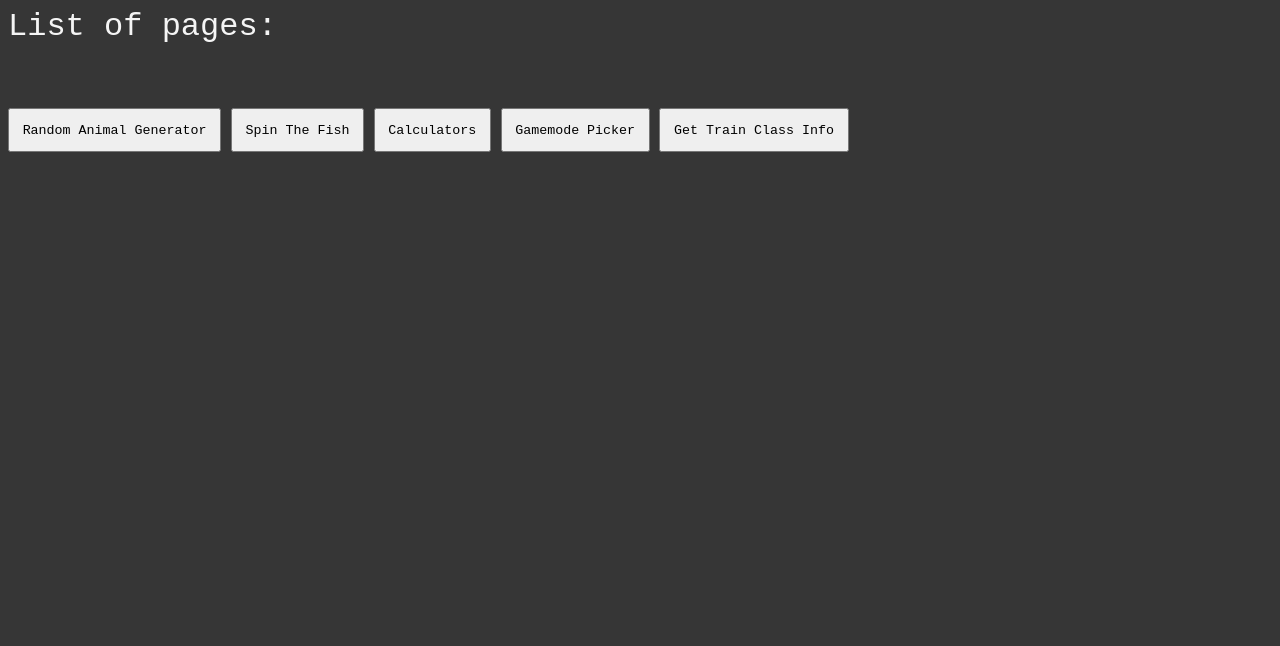
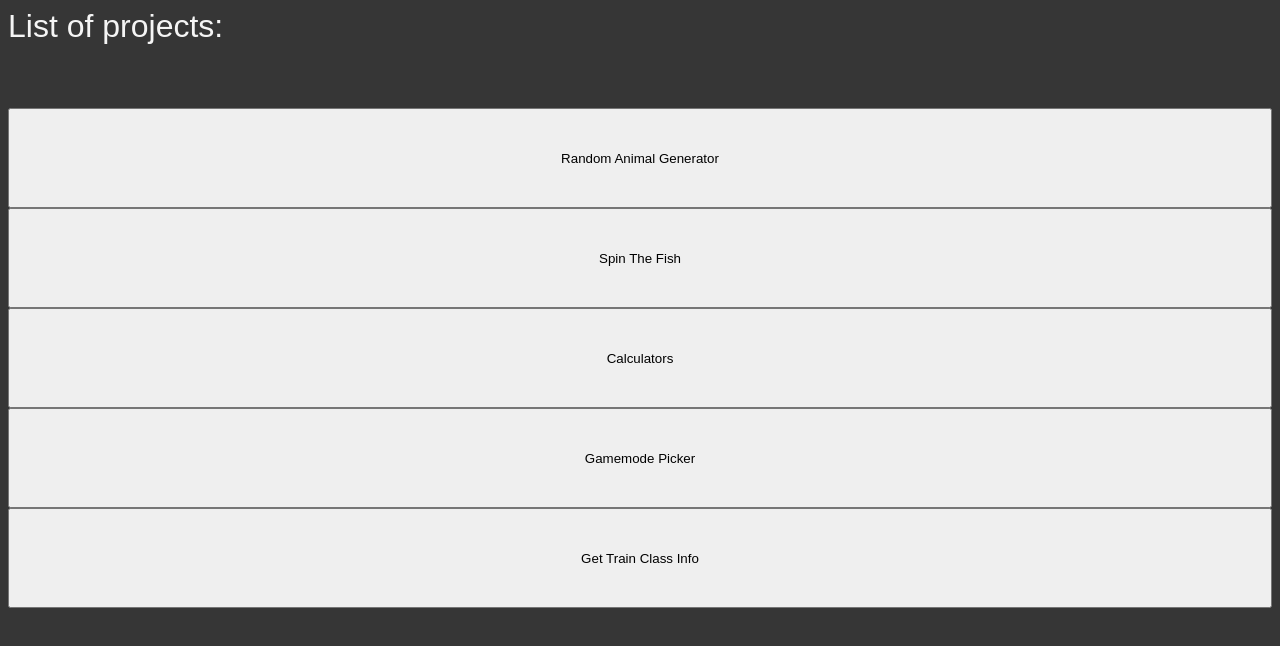
Before and after one commit to runes121/runes121.github.io, a plain HTML site: page index.html in a window 1280 px wide. Drawn offline with Linux system fonts and the light colour scheme.

Commit message:
Change font, improve homepage

```diff
--- a/AnimalGenerator/styles.css
+++ b/AnimalGenerator/styles.css
@@ -3,7 +3,7 @@ body {
 }
 
 * {
-    font-family: monospace, Monaco;
+    font-family: sans-serif;
     color: whitesmoke;
 }
 
--- a/GameMode/styles.css
+++ b/GameMode/styles.css
@@ -3,7 +3,7 @@ body {
 }
 
 * {
-    font-family: monospace, Monaco;
+    font-family: sans-serif;
     color: whitesmoke;
 }
 
--- a/MathsCalculators/styles.css
+++ b/MathsCalculators/styles.css
@@ -3,7 +3,7 @@ header {
 }
 
 * {
-    font-family: monospace, Monaco;
+    font-family: sans-serif;
     color: whitesmoke;
 }
 
--- a/SpinTheFish/animation.css
+++ b/SpinTheFish/animation.css
@@ -3,7 +3,7 @@ body {
 }
 
 * {
-    font-family: monospace, Monaco;
+    font-family: sans-serif;
     color: whitesmoke;
 }
 
--- a/index.html
+++ b/index.html
@@ -8,7 +8,8 @@
     <link rel="stylesheet" href="styles.css">
 </head>
 <body>
-    <header>List of pages:</header>
+    <div id="buttons">
+        <header>List of projects:</header>
         <script>
             function GoToSite1() {
                 window.location.href = 'https://runes121.github.io/AnimalGenerator/';
@@ -39,5 +40,6 @@
             }
         </script>
         <button onclick="GoToSite5()" type="button">Get Train Class Info</button>
+    </div>
 </body>
 </html>
--- a/styles.css
+++ b/styles.css
@@ -3,13 +3,15 @@ body {
 }
 
 * {
-    font-family: monospace, Monaco;
+    font-family: sans-serif;
     color: whitesmoke;
 }
 
 button {
     color: black;
     padding: 1%;
+    width: 100%;
+    height: 100px;
 }
 
 header {
```
Lines whose indentation alone changed are shown as unchanged.
